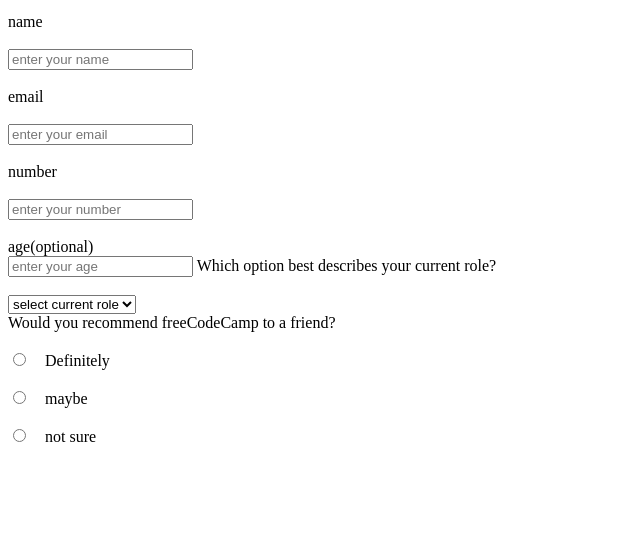
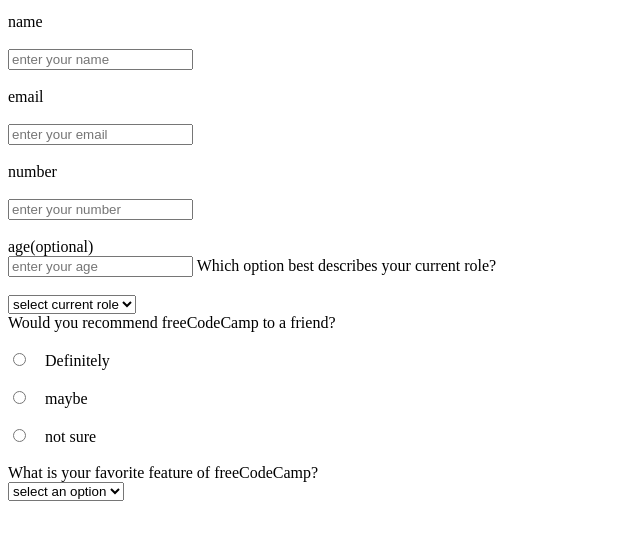
Before and after one commit to felixndumba/survey_form, a plain HTML site: page index.html in a window 1280 px wide. Shown: the part 101-640 px from the top of the page, without its empty margins (0-640 px from the left). Drawn offline with Linux system fonts and the light colour scheme.

Commit message:
added style  and favourite in html

```diff
--- a/index.html
+++ b/index.html
@@ -38,6 +38,16 @@
            <input type="radio" name="radio" class="larger">&nbsp&nbsp&nbsp Definitely <br><br>
            <input type="radio" name="radio" class="larger">&nbsp&nbsp&nbsp maybe <br><br>
            <input type="radio" name="radio" class="larger">&nbsp&nbsp&nbsp not sure <br><br>
+           <label >What is your favorite feature of freeCodeCamp?</label>
+           <div id="option2">
+            <select>
+                <option name="select an option">select an option</option>
+                <option value="challanges">challanges</option>
+                <option value="projects">projects</option>
+                <option value="community">community</option>
+                <option value="open source">open source</option>
+            </select>
+           </div>
 
 
            </div>
```
